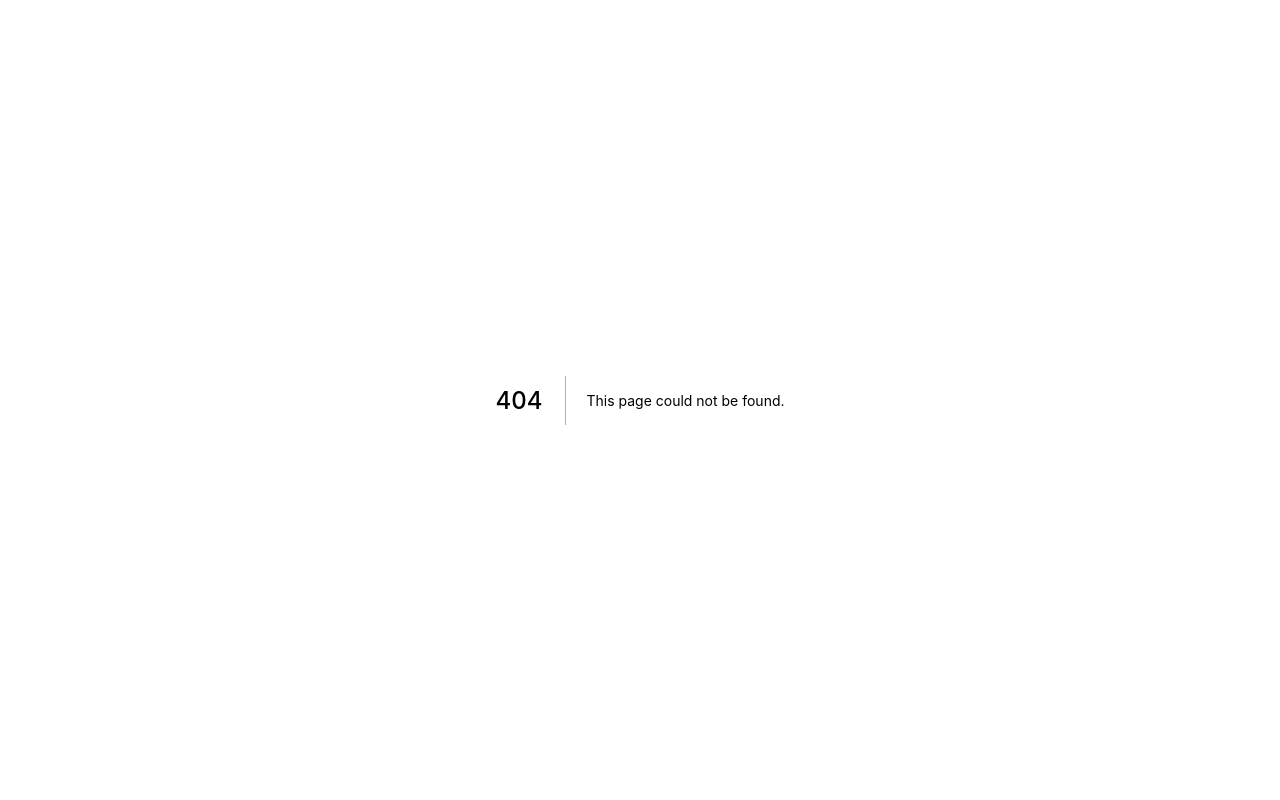
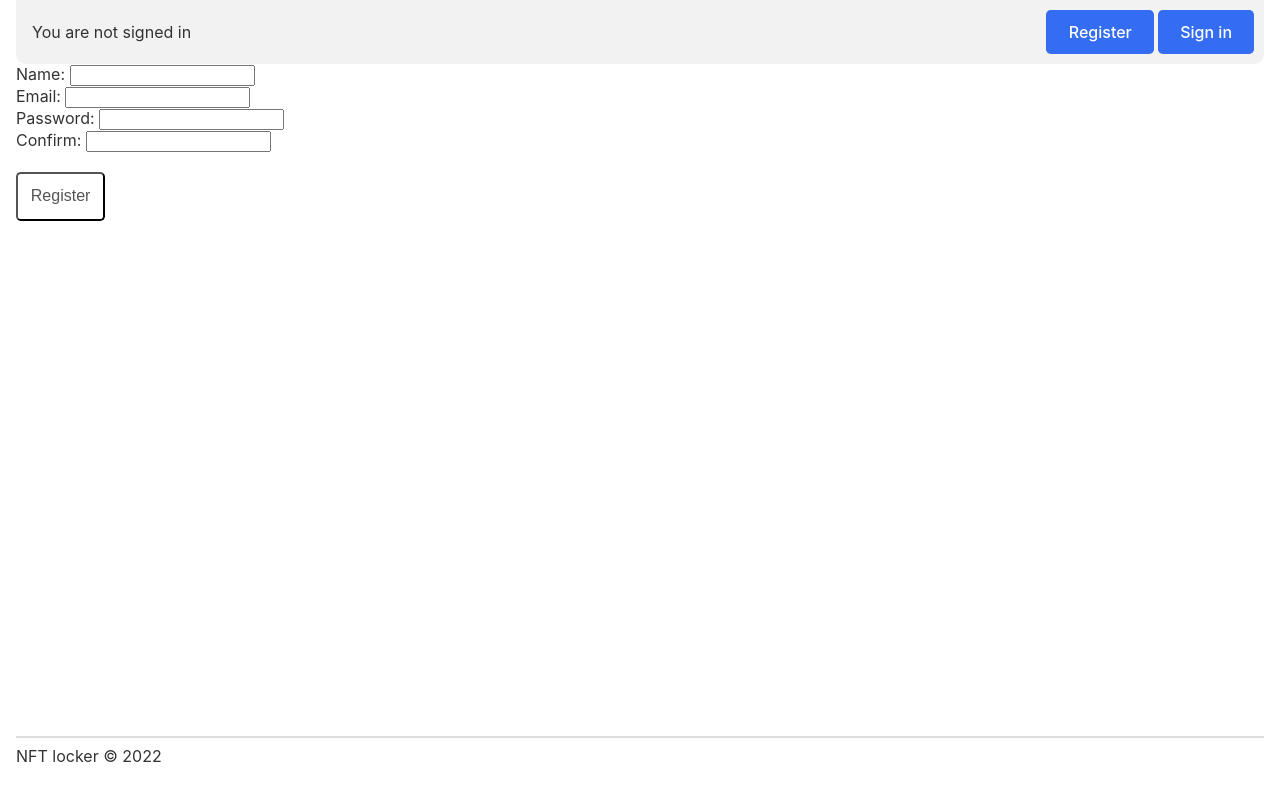
Before and after one commit to OsoDocushield/locker, a Next.js app: page /auth/signup in a window 1280 px wide. Before the commit this address had no page. Shown: the top 800 px of the page. Built offline with nearby package versions, Linux system fonts and the light colour scheme; no server answers.

Commit message:
feat: Add register button on header & register api endpoint

```diff
--- a/components/header.module.css
+++ b/components/header.module.css
@@ -74,6 +74,7 @@
   color: #fff;
   text-decoration: none;
   padding: .7rem 1.4rem;
+  margin-left: 10px;
 }
 
 .buttonPrimary:hover {
--- a/components/header.tsx
+++ b/components/header.tsx
@@ -34,6 +34,13 @@ export default function Header() {
               >
                 Sign in
               </a>
+
+              <a
+                href={`/auth/signup`}
+                className={styles.buttonPrimary}
+              >
+                Register
+              </a>
             </>
           )}
           {session?.user && (
--- /dev/null
+++ b/pages/api/register.ts
@@ -0,0 +1,14 @@
+// This is an example of how to access a session from an API route
+import type { NextApiRequest, NextApiResponse } from "next"
+
+import connectDB from "../../lib/mongodb"
+import User from "../../models/User"
+
+export default async function register(
+  req: NextApiRequest,
+  res: NextApiResponse
+) {
+  await connectDB()
+  console.log(req.body)
+  res.send(JSON.stringify("hhe", null, 2))
+}
--- /dev/null
+++ b/pages/auth/signup.tsx
@@ -0,0 +1,107 @@
+import { ChangeEvent, useState } from "react"
+import { useSession } from "next-auth/react"
+import { Session } from "next-auth/core/types"
+import router from "next/router"
+
+import Layout from "../../components/layout"
+
+export default function SignUp() {
+  const { data: session } = useSession()
+
+  if (session) {
+    router.push("/")
+  }
+
+  const [user, setUser] = useState({
+    name: "",
+    email: "",
+    password: "",
+    confirm: "",
+  })
+
+  const [error, setError] = useState("")
+
+  const handleChange = (e: ChangeEvent<HTMLInputElement>) => {
+    setUser({
+      ...user,
+      [e.target.name]: e.target.value,
+    })
+  }
+
+  const handleSubmit = async () => {
+    if (!user.name) {
+      setError("User name is required")
+      return
+    }
+
+    if (!user.email) {
+      setError("User email is required")
+      return
+    }
+
+    if (!user.password) {
+      setError("User password is required")
+      return
+    }
+
+    if (user.password !== user.confirm) {
+      setError("Password Confirm is not matched")
+      return
+    }
+
+    await fetch("api/register", {
+      method: "POST",
+      body: JSON.stringify(user),
+    })
+    // Clear user info
+    setUser({
+      name: "",
+      email: "",
+      password: "",
+      confirm: "",
+    })
+  }
+
+  return (
+    <Layout>
+      <div>
+        <label>Name: </label>
+        <input
+          name="name"
+          type="text"
+          value={user.name}
+          onChange={handleChange}
+        />
+      </div>
+      <div>
+        <label>Email: </label>
+        <input
+          name="email"
+          type="email"
+          value={user.email}
+          onChange={handleChange}
+        />
+      </div>
+      <div>
+        <label>Password: </label>
+        <input
+          name="password"
+          type="password"
+          value={user.password}
+          onChange={handleChange}
+        />
+      </div>
+      <div>
+        <label>Confirm: </label>
+        <input
+          name="confirm"
+          type="password"
+          value={user.confirm}
+          onChange={handleChange}
+        />
+      </div>
+      <br />
+      <button onClick={handleSubmit}>Register</button>
+    </Layout>
+  )
+}
```
